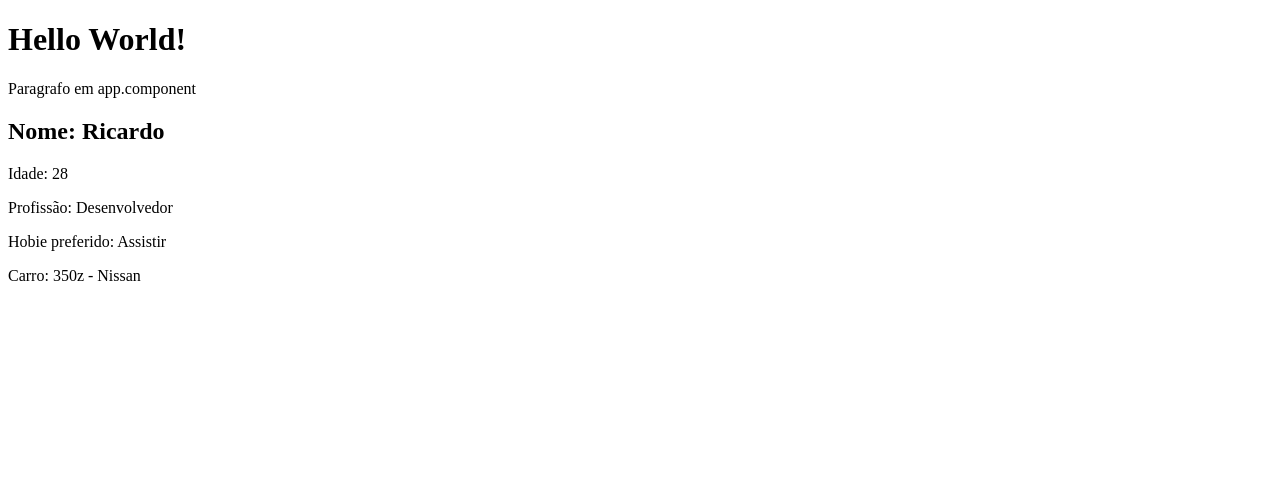
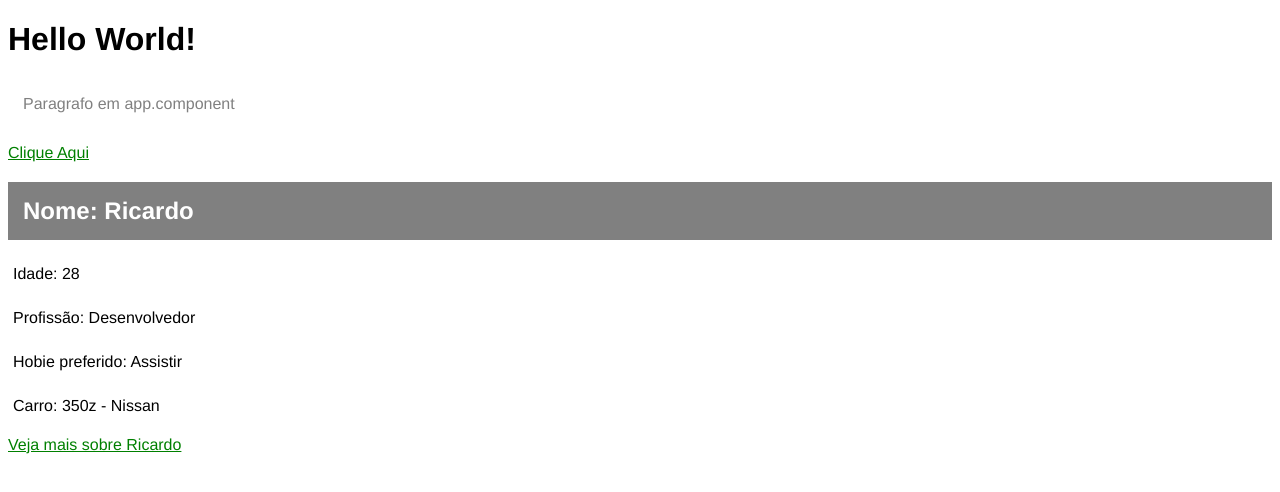
Before and after one commit to ricardorocker/curso-angular, an Angular app: page / in a window 1280 px wide. Shown: the top 492 px of the page. Built offline with nearby package versions, Linux system fonts and the light colour scheme.

Commit message:
CSS no Angular
- global: style.css em src
- scoped: css criado junto com component

```diff
--- a/src/app/app.component.css
+++ b/src/app/app.component.css
@@ -0,0 +1,4 @@
+p {
+  color: gray;
+  padding: 15px;
+}
--- a/src/app/app.component.html
+++ b/src/app/app.component.html
@@ -1,3 +1,6 @@
 <h1>Hello World!</h1>
 <p>Paragrafo em app.component</p>
+<div>
+  <a href="#">Clique Aqui</a>
+</div>
 <app-first-component></app-first-component>
--- a/src/app/components/first-component/first-component.component.css
+++ b/src/app/components/first-component/first-component.component.css
@@ -0,0 +1,9 @@
+.title {
+  background: gray;
+  color: white;
+  padding: 15px;
+}
+
+p {
+  padding: 5px;
+}
--- a/src/app/components/first-component/first-component.component.html
+++ b/src/app/components/first-component/first-component.component.html
@@ -1,5 +1,8 @@
-<h2>Nome: {{ name }}</h2>
+<h2 class="title">Nome: {{ name }}</h2>
 <p>Idade: {{ age }}</p>
 <p>Profissão: {{ job }}</p>
 <p>Hobie preferido: {{ hobbies[2] }}</p>
 <p>Carro: {{ car.name }} - {{ car.brand }}</p>
+<div>
+  <a href="#">Veja mais sobre {{ name }}</a>
+</div>
--- a/src/styles.css
+++ b/src/styles.css
@@ -1 +1,9 @@
-/* You can add global styles to this file, and also import other style files */
+* {
+  margin: 10;
+  padding: 0;
+  font-family: 'Helvetica';
+}
+
+a {
+  color: green;
+}
```
